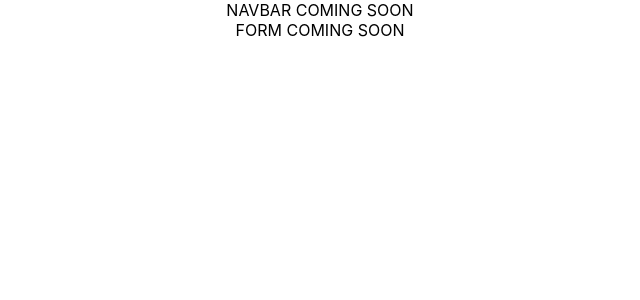
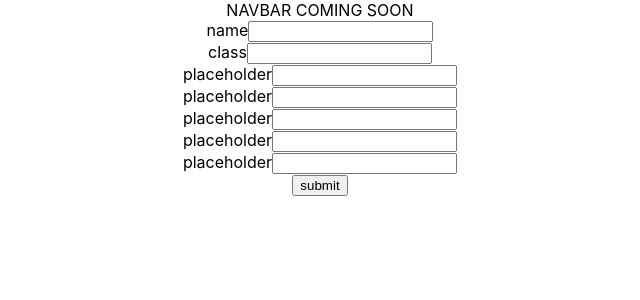
Before and after one commit to crnyberg91/tabletop-project, a React (Create React App) app: page / in a window 1280 px wide. Shown: the top 300 px of the page, without its empty margins (320-960 px from the left). Built offline with nearby package versions, Linux system fonts and the light colour scheme.

Commit message:
removed react-app readme, added CharForm

```diff
--- a/src/features/CharForm/charForm.js
+++ b/src/features/CharForm/charForm.js
@@ -1,5 +1,5 @@
 import React from 'react';
-import { Form } from 'react-bootstrap';
+import { Form, Button, Col, Row } from 'react-bootstrap';
 import './charForm.css';
 
 class CharForm extends React.Component {
@@ -7,7 +7,37 @@ class CharForm extends React.Component {
         // console.log(this.props);
         return (
             <Form>
-                FORM COMING SOON
+                <Row>
+                    <Col>
+                        <label className="label">name</label>
+                        <Form.Control type="text" required/>
+                    </Col>
+                    <Col>
+                        <label className="label">class</label>
+                        <Form.Control type="text" required/>
+                    </Col>
+                </Row>
+                <Col>
+                    <label className="label">placeholder</label>
+                    <Form.Control required/>
+                </Col>
+                <Col>
+                    <label className="label">placeholder</label>
+                    <Form.Control required/>
+                </Col>
+                <Col>
+                    <label className="label">placeholder</label>
+                    <Form.Control required/>
+                </Col>
+                <Col>
+                    <label className="label">placeholder</label>
+                    <Form.Control required/>
+                </Col>
+                <Col>
+                    <label className="label">placeholder</label>
+                    <Form.Control required/>
+                </Col>
+                <Button>submit</Button>
             </Form>
         );
     }
--- a/src/features/MainContentBox/mainContentBox.js
+++ b/src/features/MainContentBox/mainContentBox.js
@@ -1,5 +1,5 @@
 import React from 'react';
-import { Container, Row, Col } from 'react-bootstrap';
+import { Container } from 'react-bootstrap';
 import CharForm from '../CharForm/charForm';
 import './mainContentBox.css';
 
```
Also changed, not shown: 2 other files (tests, documents, lock files or other folders).
